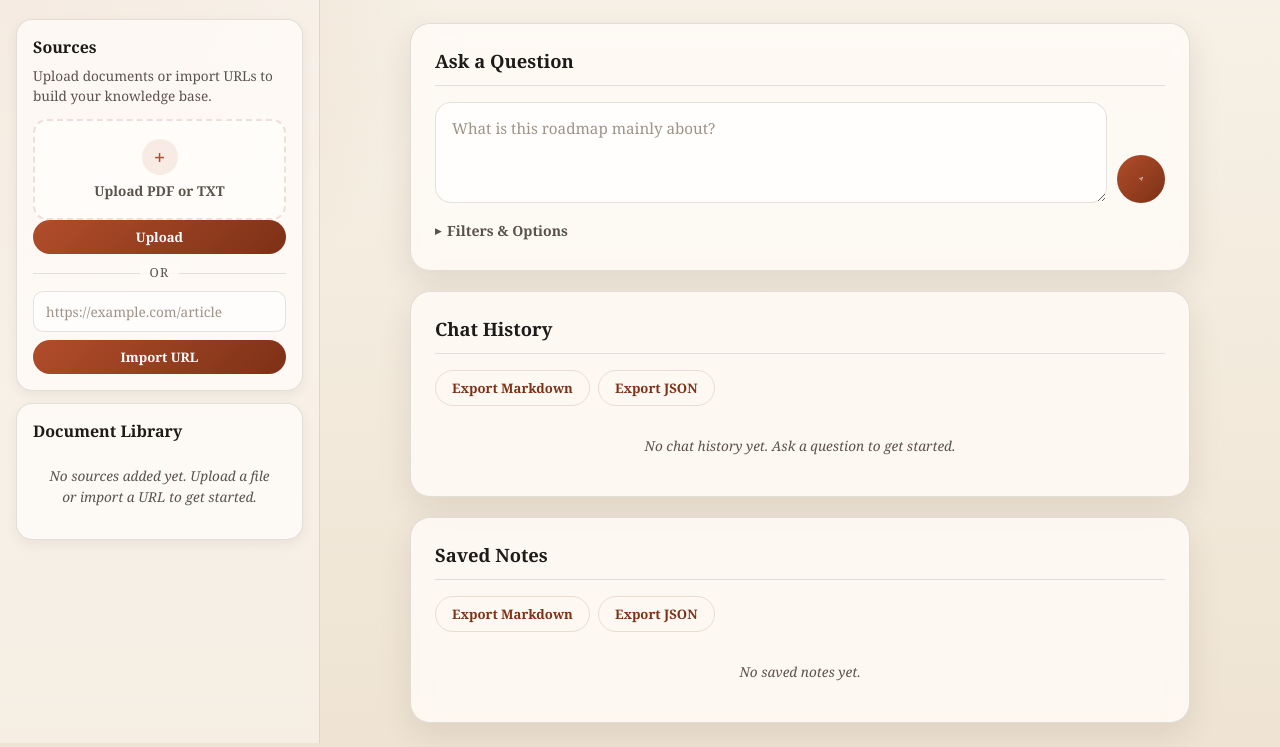
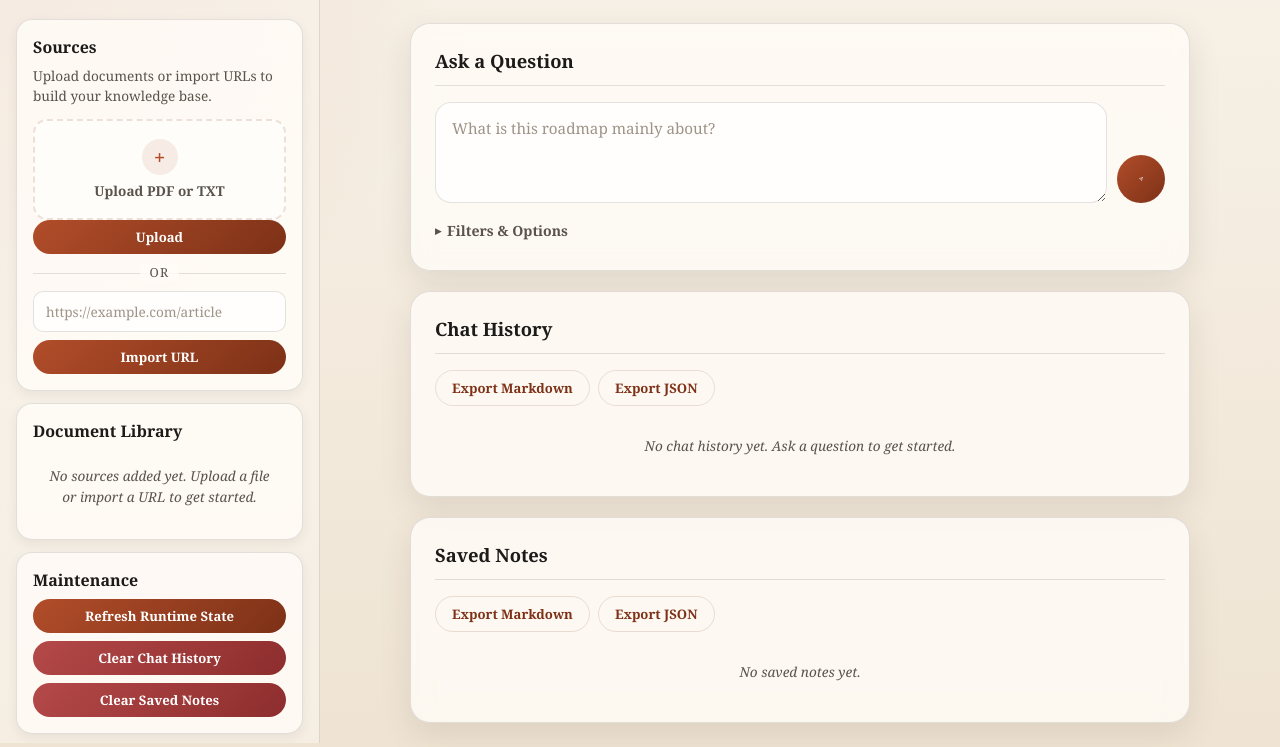
Before and after one commit to Matcry12/Rabbook, a FastAPI app: page / in a window 1280 px wide. Shown: the part 57-804 px from the top of the page. Run offline with FastAPI, Linux system fonts and the light colour scheme.

Commit message:
Add maintenance routes for clearing chat history and saved notes; implement runtime refresh functionality

```diff
--- a/app/web.py
+++ b/app/web.py
@@ -39,12 +39,13 @@ from rag.exporters import (
     export_records_as_json,
 )
 from rag.history import (
+    clear_history,
     delete_history_entry,
     get_history_entry,
     load_history,
     save_history_entry,
 )
-from rag.notes import delete_note, load_notes, save_note
+from rag.notes import clear_notes, delete_note, load_notes, save_note
 from rag.registry import delete_document_from_registry, list_documents, load_chunk_registry
 from rag.retrieve import (
     answer_has_valid_citations,
@@ -700,3 +701,25 @@ async def export_answer_json(
         "rabbook_answer.json",
         "application/json; charset=utf-8",
     )
+
+
+@app.post("/maintenance/refresh", response_class=HTMLResponse)
+async def refresh_runtime_route(request: Request):
+    try:
+        refresh_runtime_state()
+    except Exception as exc:
+        return render_home(request, error=str(exc))
+
+    return render_home(request, message="Refreshed runtime state.")
+
+
+@app.post("/maintenance/history/clear", response_class=HTMLResponse)
+async def clear_history_route(request: Request):
+    clear_history()
+    return render_home(request, message="Cleared chat history.")
+
+
+@app.post("/maintenance/notes/clear", response_class=HTMLResponse)
+async def clear_notes_route(request: Request):
+    clear_notes()
+    return render_home(request, message="Cleared saved notes.")
--- a/rag/history.py
+++ b/rag/history.py
@@ -64,3 +64,11 @@ def get_history_entry(history_id, history_path=HISTORY_PATH):
         if item.get("history_id") == history_id:
             return item
     raise ValueError("History item not found.")
+
+
+def clear_history(history_path=HISTORY_PATH):
+    Path(history_path).write_text(
+        json.dumps([], indent=2, ensure_ascii=True),
+        encoding="utf-8",
+    )
+    return True
--- a/rag/notes.py
+++ b/rag/notes.py
@@ -44,3 +44,11 @@ def delete_note(note_id, notes_path=NOTES_PATH):
         encoding="utf-8",
     )
     return True
+
+
+def clear_notes(notes_path=NOTES_PATH):
+    Path(notes_path).write_text(
+        json.dumps([], indent=2, ensure_ascii=True),
+        encoding="utf-8",
+    )
+    return True
--- a/static/style.css
+++ b/static/style.css
@@ -125,6 +125,11 @@ body {
 .source-upload-group {
     display: grid;
     gap: 10px;
+}
+
+.action-stack {
+    display: grid;
+    gap: 8px;
 }
 
 .upload-dropzone {
--- a/templates/index.html
+++ b/templates/index.html
@@ -69,7 +69,7 @@
                             <p class="doc-item__name">{{ document.file_name }}</p>
                             <p class="doc-item__meta">{{ document.file_type|upper }} &middot; {{ document.chunk_count }} chunks{% if document.page_count is not none %} &middot; {{ document.page_count }} pg{% endif %}</p>
                         </div>
-                        <form action="/documents/{{ document.document_id }}/delete" method="post" class="doc-item__delete">
+                        <form action="/documents/{{ document.document_id }}/delete" method="post" class="doc-item__delete" onsubmit="return confirm('Delete this document from the library and vector store?');">
                             <button type="submit" class="btn-icon btn-icon--danger" title="Delete document">
                                 <svg width="14" height="14" viewBox="0 0 24 24" fill="none" stroke="currentColor" stroke-width="2"><polyline points="3,6 5,6 21,6"/><path d="M19 6v14a2 2 0 01-2 2H7a2 2 0 01-2-2V6m3 0V4a2 2 0 012-2h4a2 2 0 012 2v2"/></svg>
                             </button>
@@ -80,6 +80,21 @@
                 {% else %}
                 <p class="empty-state">No sources added yet. Upload a file or import a URL to get started.</p>
                 {% endif %}
+            </div>
+
+            <div class="sidebar__section">
+                <h2 class="sidebar__heading">Maintenance</h2>
+                <div class="action-stack">
+                    <form action="/maintenance/refresh" method="post">
+                        <button type="submit" class="btn btn--sm btn--full">Refresh Runtime State</button>
+                    </form>
+                    <form action="/maintenance/history/clear" method="post" onsubmit="return confirm('Clear the entire chat history?');">
+                        <button type="submit" class="btn btn--danger btn--sm btn--full">Clear Chat History</button>
+                    </form>
+                    <form action="/maintenance/notes/clear" method="post" onsubmit="return confirm('Clear all saved notes?');">
+                        <button type="submit" class="btn btn--danger btn--sm btn--full">Clear Saved Notes</button>
+                    </form>
+                </div>
             </div>
         </aside>
 
@@ -245,7 +260,7 @@
                                 <form action="/history/{{ item.history_id }}/notes" method="post">
                                     <button type="submit" class="btn btn--outline btn--sm">Save To Notes</button>
                                 </form>
-                                <form action="/history/{{ item.history_id }}/delete" method="post">
+                                <form action="/history/{{ item.history_id }}/delete" method="post" onsubmit="return confirm('Delete this history item?');">
                                     <button type="submit" class="btn btn--danger btn--sm">Delete</button>
                                 </form>
                             </div>
@@ -283,7 +298,7 @@
                             </div>
                             {% endif %}
                             <div class="action-row">
-                                <form action="/notes/{{ note.note_id }}/delete" method="post">
+                                <form action="/notes/{{ note.note_id }}/delete" method="post" onsubmit="return confirm('Delete this saved note?');">
                                     <button type="submit" class="btn btn--danger btn--sm">Delete</button>
                                 </form>
                             </div>
```
